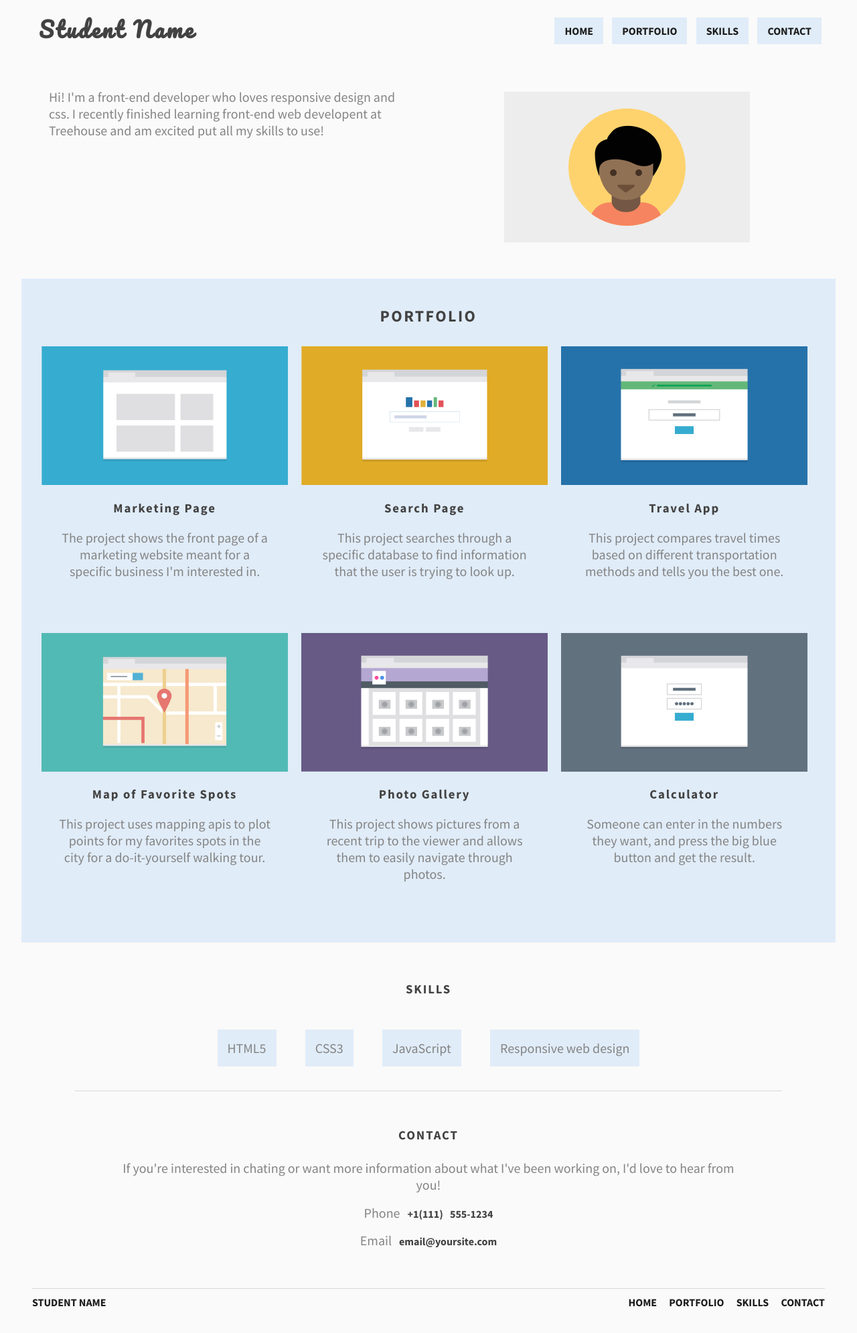
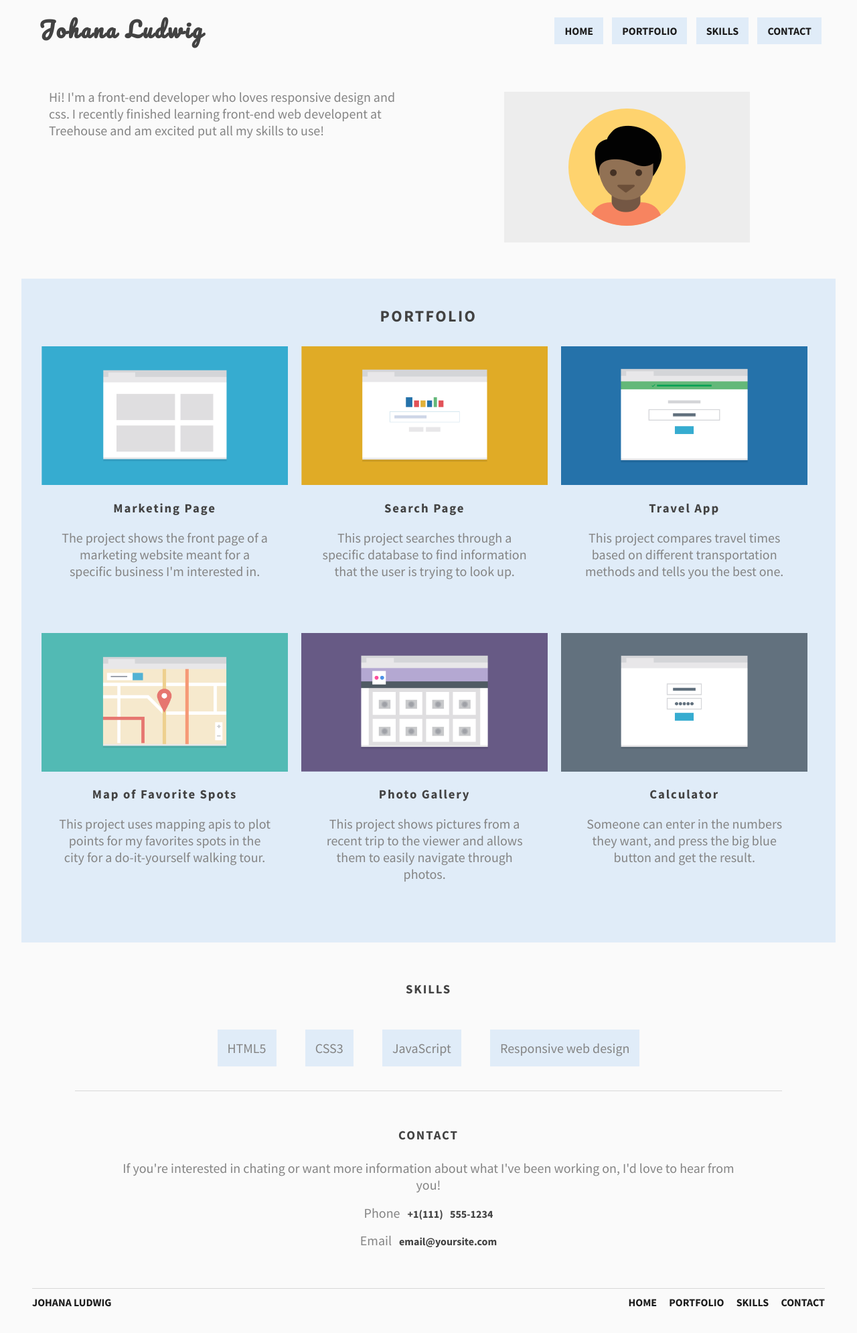
Before and after one commit to johanaludwig/mobile-first-responsive-layout, a plain HTML site: page index.html in a window 1280 px wide. Shown: the whole page at 67% size. Drawn offline with Linux system fonts and the light colour scheme.

Commit message:
changed h1 and footer content

```diff
--- a/index.html
+++ b/index.html
@@ -13,7 +13,7 @@
     <header>
         <div id="main-nav">
             <div>
-                <h1 class="name">Student Name</h1>
+                <h1 class="name">Johana Ludwig</h1>
             </div>
             <nav>
                 <ul>
@@ -86,7 +86,7 @@
         </section>
     <footer>
         <div id="footer-name">
-            <a href="#primary-section">Student Name</a>
+            <a href="#primary-section">Johana Ludwig</a>
         </div>
         <nav id="footer-desktop">
             <ul>
```
